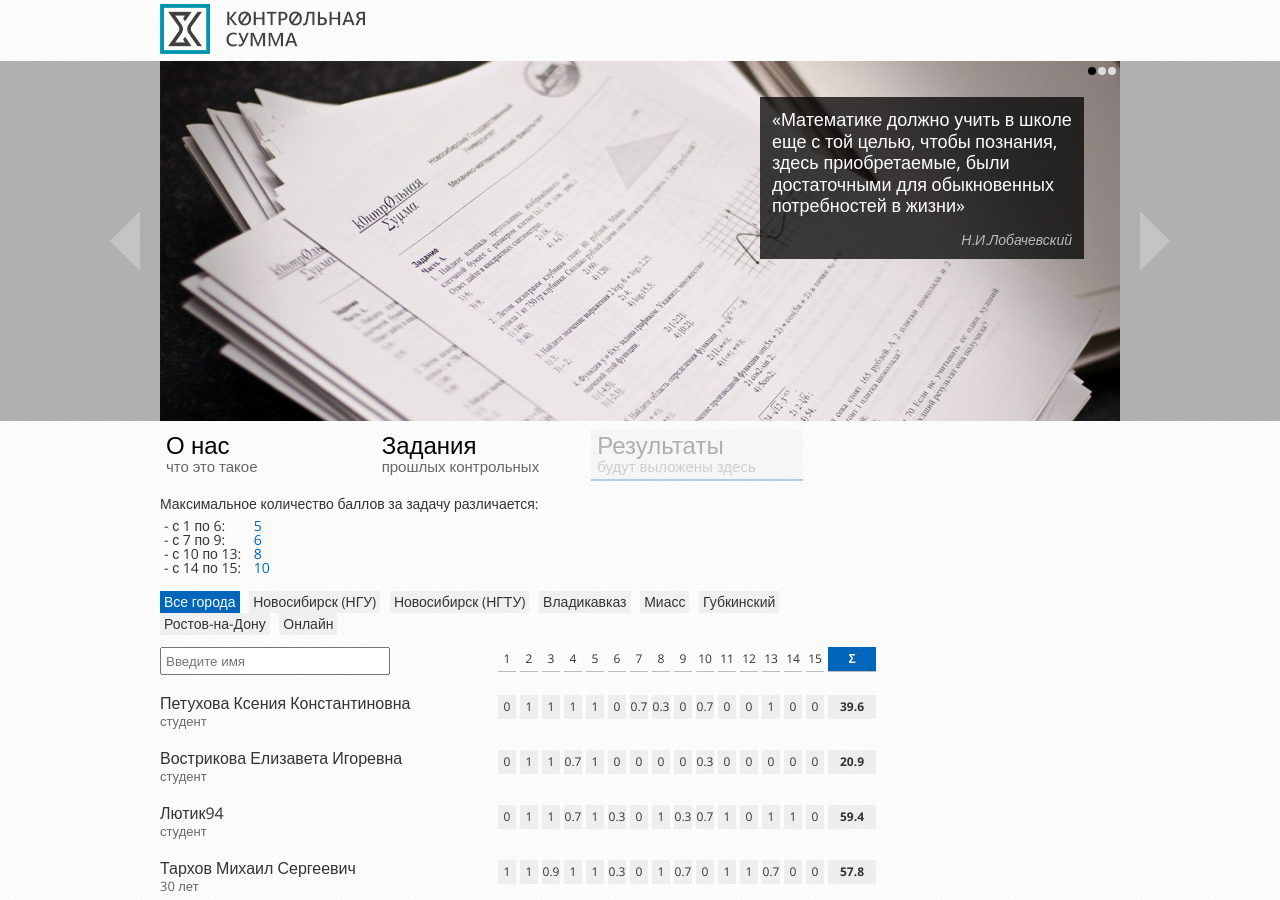
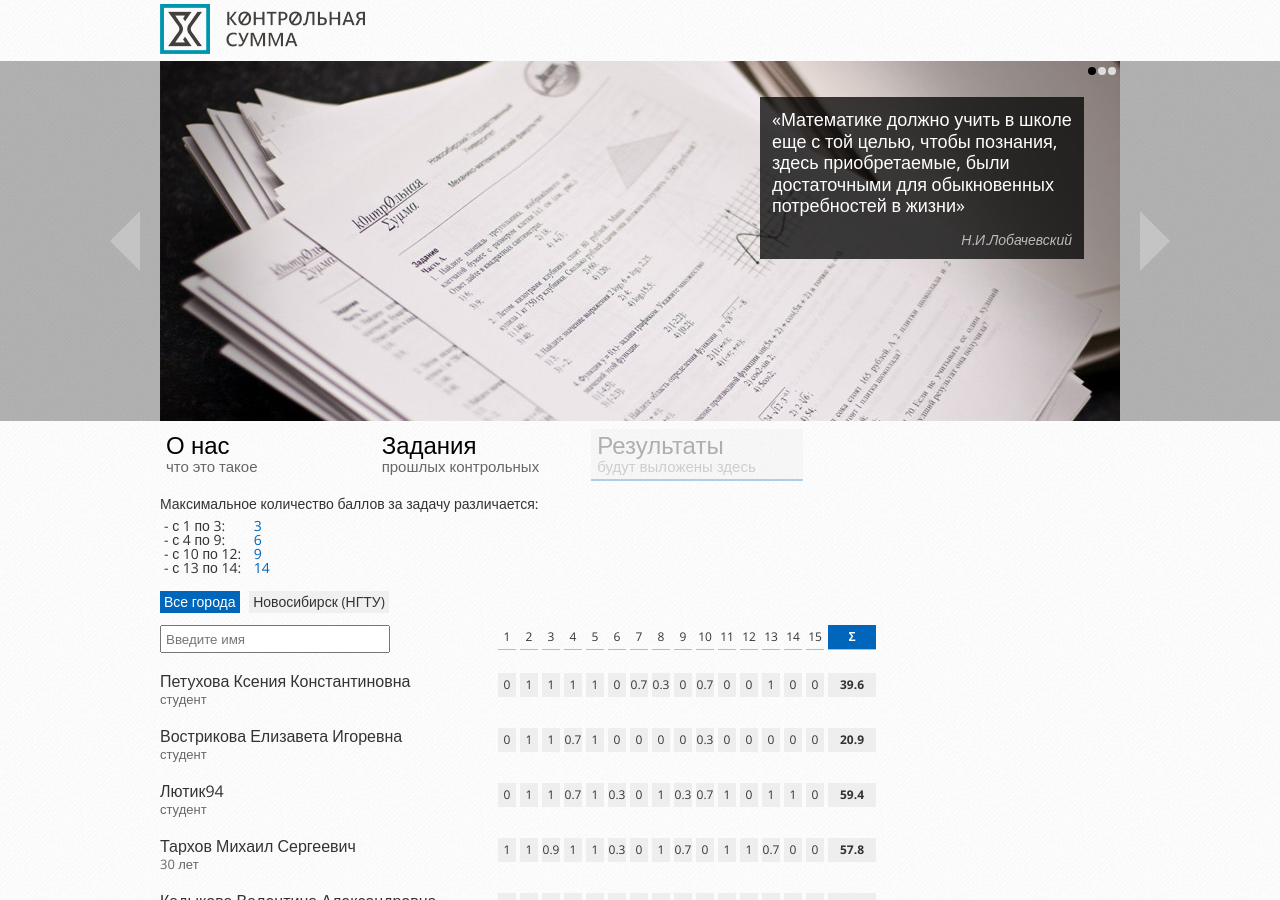
Before and after one commit to kontrsumma/kontrsumma.github.io, a Jekyll site: the page built from results.html, in a window 1280 px wide and 900 px high. Built offline with Jekyll 4.4.1, drawn with Linux system fonts in a browser that asks for light colours; nearby versions of some CDN libraries.

Commit message:
Update results.html (#14)

```diff
--- a/results.html
+++ b/results.html
@@ -6,22 +6,21 @@ description: Доступны результаты Контрольной сум
 <article class="results__intro">
 	<p>Максимальное количество баллов за задачу различается:</p>
 	<ul>
-		<li><span>- с 1 по 6:</span> <strong>5</strong></li>
-		<li><span>- с 7 по 9:</span> <strong>6</strong></li>
-		<li><span>- с 10 по 13:</span> <strong>8</strong></li>
-		<li><span>- с 14 по 15:</span> <strong>10</strong></li>
+		<li><span>- с 1 по 3:</span> <strong>3</strong></li>
+		<li><span>- с 4 по 9:</span> <strong>6</strong></li>
+		<li><span>- с 10 по 12:</span> <strong>9</strong></li>
+		<li><span>- с 13 по 14:</span> <strong>14</strong></li>
 	</ul>
 </article>
 
 <div class="cities">
 	<div data-city="*" class="cities__item _active">Все города</div>
-	<div data-city="nsk-nsu" class="cities__item">Новосибирск (НГУ)</div>
+	<!--<div data-city="nsk-nsu" class="cities__item">Новосибирск (НГУ)</div>-->
 	<div data-city="nsk-nstu" class="cities__item">Новосибирск (НГТУ)</div>
-	<div data-city="vladikavkaz" class="cities__item">Владикавказ</div>
-	<div data-city="miass" class="cities__item">Миасс</div>
+	<!--<div data-city="miass" class="cities__item">Миасс</div>
 	<div data-city="gubkinskiy" class="cities__item">Губкинский</div>
-	<div data-city="rostov" class="cities__item">Ростов-на-Дону</div>
-	<div data-city="online" class="cities__item">Онлайн</div>
+	<div data-city="novouralsk" class="cities__item">Новоуральск</div>
+	<div data-city="online" class="cities__item">Онлайн</div>-->
 </div>
 
 <div class="results">
```
